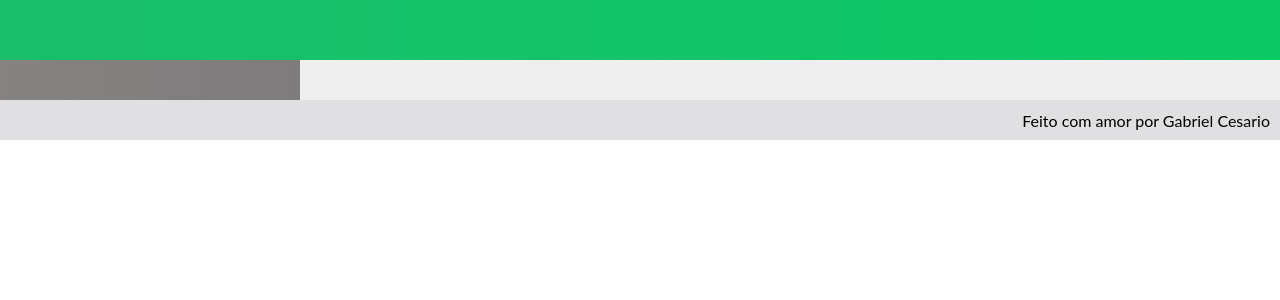
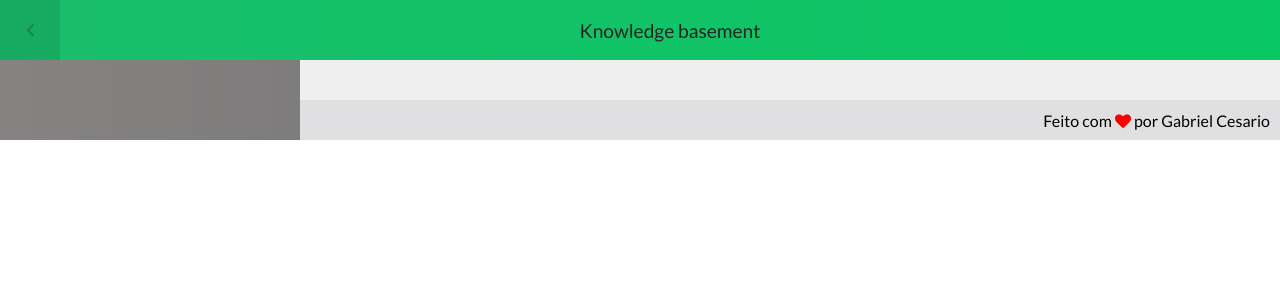
Before and after one commit to gcesario203/-BaseKnowledge, a Vue app in the folder frontend/: page / in a window 1280 px wide. Shown: the top 300 px of the page. Built offline with nearby package versions, Linux system fonts and the light colour scheme.

Commit message:
Estilizando o header

```diff
--- a/frontend/public/index.html
+++ b/frontend/public/index.html
@@ -4,8 +4,9 @@
     <meta charset="utf-8">
     <meta http-equiv="X-UA-Compatible" content="IE=edge">
     <meta name="viewport" content="width=device-width,initial-scale=1.0">
+    <link href="https://fonts.googleapis.com/css?family=Lato" rel="stylesheet">
     <link rel="icon" href="<%= BASE_URL %>favicon.ico">
-    <title><%= htmlWebpackPlugin.options.title %></title>
+    <title>Base de Conhecimento</title>
   </head>
   <body>
     <noscript>
--- a/frontend/src/App.vue
+++ b/frontend/src/App.vue
@@ -1,8 +1,8 @@
 <template>
   <div id="app">
-    <Header></Header>
+    <Header title="Knowledge basement" :hideToggle="false"></Header>
     <Menu></Menu>
-    <Content></Content>
+    <Cont></Cont>
     <Footer></Footer>
   </div>
 </template>
@@ -10,12 +10,12 @@
 <script>
 import Header from './components/template/Header'
 import Menu from './components/template/Menu'
-import Content from './components/template/Content'
+import Cont from './components/template/Cont'
 import Footer from './components/template/Footer'
 
 export default {
   name: 'App',
-  components: {Header,Menu,Content,Footer}
+  components: {Header,Menu,Cont,Footer}
 }
 </script>
 
@@ -39,7 +39,7 @@ export default {
     grid-template-areas:
       "header header"
       "menu content"
-      "footer footer"
+      "menu footer"
     ;
   }
 </style>
--- a/frontend/src/components/template/Footer.vue
+++ b/frontend/src/components/template/Footer.vue
@@ -1,6 +1,6 @@
 <template>
     <footer class="footer">
-        <span>Feito com amor por Gabriel Cesario</span>
+        <span>Feito com <i class="fa fa-heart red"></i> por Gabriel Cesario</span>
     </footer>
 </template>
 
@@ -21,4 +21,8 @@ export default {
         justify-content: flex-end;
         padding: 0 10px 0 0;
     }
+
+    .red{
+        color: red;
+    }
 </style>
--- a/frontend/src/components/template/Header.vue
+++ b/frontend/src/components/template/Header.vue
@@ -1,10 +1,29 @@
 <template>
-    <div class="header"></div>
+    <div class="header">
+        <a href="#" class="toggle" @click="toggleMenu()" v-if="!hideToggle">
+            <i class="fa fa-lg" :class="icon"></i>
+        </a>
+        <h1 class="title">{{title}}</h1>
+    </div>
 </template>
 
 <script>
 export default {
-    name: 'Header'
+    name: 'Header',
+    props:{
+        title: String,
+        hideToggle: Boolean
+    },
+    computed:{
+        icon(){
+            return "fa-angle-left"
+        }
+    },
+    methods:{
+        toggleMenu(){
+
+        }
+    }
 }
 </script>
 
@@ -16,4 +35,34 @@ export default {
         justify-content: center;
         align-items: center;
     }
+
+    .title{
+        font-size: 1.2rem;
+        color: rgb(34, 36, 34);
+        font-weight: 100;
+        flex-grow: 1;
+        text-align: center;
+    }
+
+    .title a{
+        color: rgb(34, 36, 34);
+        text-decoration: none;
+    }
+
+    .header > a.toggle{
+        width: 60px;
+        height: 100%;
+        color: rgb(34, 36, 34);
+        justify-self: flex-start;
+        text-decoration: none;
+        display: flex;
+        justify-content: center;
+        align-items: center;
+        transition: 500ms;
+    }
+
+    .header > a.toggle:hover{
+        color: rgba(34, 36, 34, 0.35);
+        background-color: rgba(0, 0, 0,0.1);
+    }
 </style>
--- a/frontend/src/main.js
+++ b/frontend/src/main.js
@@ -1,3 +1,4 @@
+import 'font-awesome/css/font-awesome.css'
 import Vue from 'vue'
 import App from './App.vue'
 
```
Also changed, not shown: frontend/src/components/template/Cont.vue (renamed from frontend/src/components/template/Content.vue).
